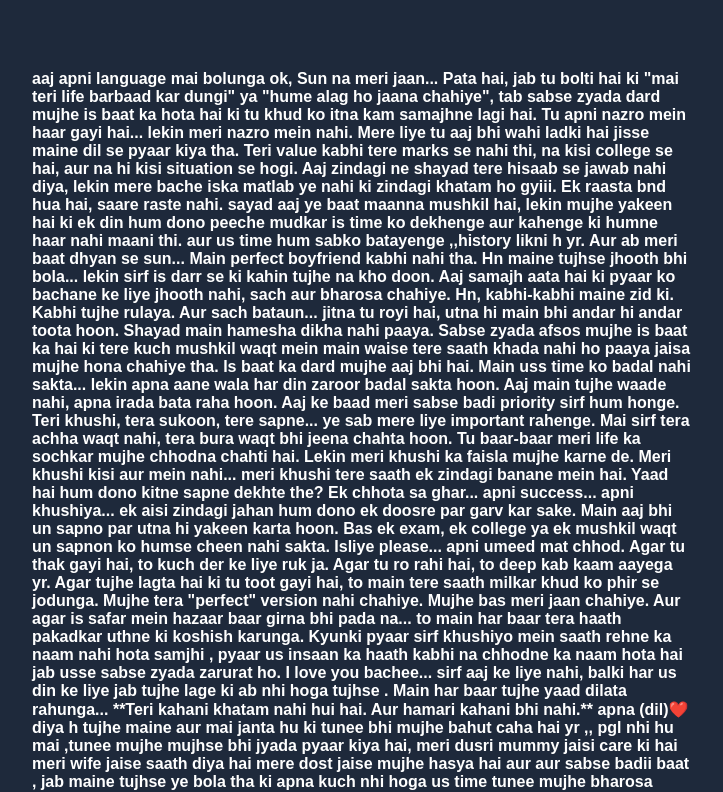
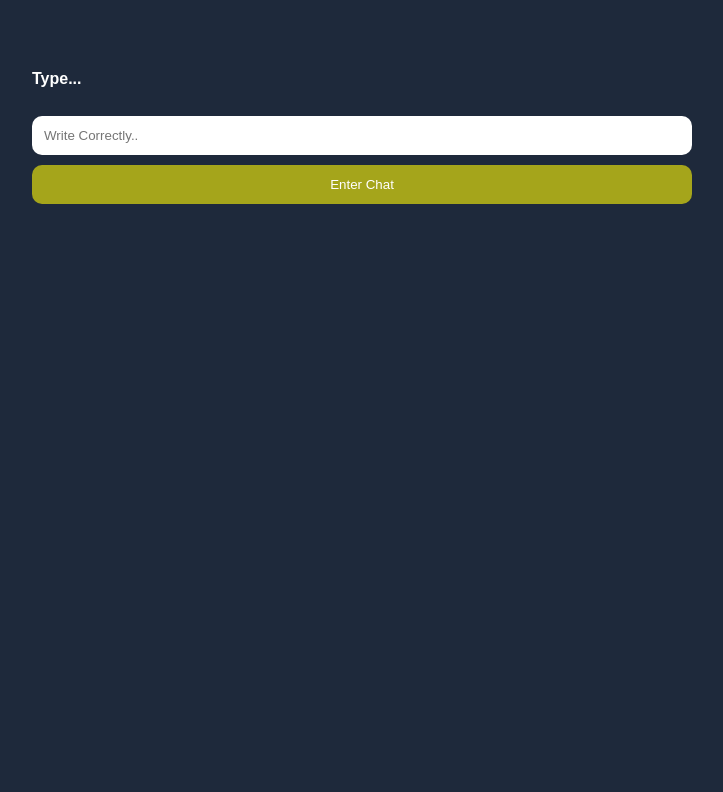
Before and after one commit to dekisugi188-lgtm/bubududu, a website: page public/index.html in a window 1280 px wide. Shown: the top 792 px of the page, without its empty margins (278-1001 px from the left). Drawn offline with nearby package versions, Linux system fonts and the light colour scheme; no server answers.

Commit message:
final fixed chat

```diff
--- a/public/index.html
+++ b/public/index.html
@@ -326,52 +326,7 @@ max-height:95%;">
 <body>
 
 <div id="login">
-  <h4>
-    aaj apni language mai bolunga ok,
-    Sun na meri jaan...
-Pata hai, jab tu bolti hai ki "mai teri life barbaad kar dungi" ya "hume alag ho jaana chahiye", tab sabse zyada dard mujhe is baat ka hota hai ki tu khud ko itna kam samajhne lagi hai.
-Tu apni nazro mein haar gayi hai... lekin meri nazro mein nahi. Mere liye tu aaj bhi wahi ladki hai jisse maine dil se pyaar kiya tha. Teri value kabhi tere marks se nahi thi, na kisi college se hai, aur na hi kisi situation se hogi.
-Aaj zindagi ne shayad tere hisaab se jawab nahi diya, lekin mere bache iska matlab ye nahi ki zindagi khatam ho gyiii. Ek raasta bnd hua hai, saare raste nahi. sayad aaj ye baat maanna mushkil hai, lekin mujhe yakeen hai ki ek din hum dono peeche mudkar is time ko dekhenge aur kahenge ki humne haar nahi maani thi.
-aur us time hum sabko batayenge ,,history likni h yr.
-Aur ab meri baat dhyan se sun...
-Main perfect boyfriend kabhi nahi tha.
-Hn maine tujhse jhooth bhi bola... lekin sirf is darr se ki kahin tujhe na kho doon. Aaj samajh aata hai ki pyaar ko bachane ke liye jhooth nahi, sach aur bharosa chahiye.
-Hn, kabhi-kabhi maine zid ki. Kabhi tujhe rulaya. Aur sach bataun... jitna tu royi hai, utna hi main bhi andar hi andar toota hoon. Shayad main hamesha dikha nahi paaya.
-Sabse zyada afsos mujhe is baat ka hai ki tere kuch mushkil waqt mein main waise tere saath khada nahi ho paaya jaisa mujhe hona chahiye tha. Is baat ka dard mujhe aaj bhi hai. Main uss time ko badal nahi sakta... lekin apna aane wala har din zaroor badal sakta hoon.
-Aaj main tujhe waade nahi, apna irada bata raha hoon.
-Aaj ke baad meri sabse badi priority sirf hum honge. Teri khushi, tera sukoon, tere sapne... ye sab mere liye important rahenge. Mai sirf tera achha waqt nahi, tera bura waqt bhi jeena chahta hoon.
-Tu baar-baar meri life ka sochkar mujhe chhodna chahti hai. Lekin meri khushi ka faisla mujhe karne de. Meri khushi kisi aur mein nahi... meri khushi tere saath ek zindagi banane mein hai.
-
-Yaad hai hum dono kitne sapne dekhte the? Ek chhota sa ghar... apni success... apni khushiya... ek aisi zindagi jahan hum dono ek doosre par garv kar sake.
-Main aaj bhi un sapno par utna hi yakeen karta hoon.
-
-Bas ek exam, ek college ya ek mushkil waqt un sapnon ko humse cheen nahi sakta.
-Isliye please... apni umeed mat chhod.
-Agar tu thak gayi hai, to kuch der ke liye ruk ja. Agar tu ro rahi hai, to deep kab kaam aayega yr. Agar tujhe lagta hai ki tu toot gayi hai, to main tere saath milkar khud ko phir se jodunga.
-
-Mujhe tera "perfect" version nahi chahiye.
-Mujhe bas meri jaan chahiye.
-
-Aur agar is safar mein hazaar baar girna bhi pada na... to main har baar tera haath pakadkar uthne ki koshish karunga. Kyunki pyaar sirf khushiyo mein saath rehne ka naam nahi hota samjhi , pyaar us insaan ka haath kabhi na chhodne ka naam hota hai jab usse sabse zyada zarurat ho.
-I love you bachee... sirf aaj ke liye nahi, balki har us din ke liye jab tujhe lage ki ab nhi hoga tujhse . Main har baar tujhe yaad dilata rahunga...
-
-**Teri kahani khatam nahi hui hai. Aur hamari kahani bhi nahi.**
-apna (dil)❤️ diya h tujhe maine aur mai janta hu ki tunee bhi mujhe bahut caha hai yr ,, pgl nhi hu mai ,tunee mujhe mujhse bhi jyada pyaar kiya hai, meri dusri mummy jaisi care ki hai meri wife jaise saath diya hai mere dost jaise mujhe hasya hai aur
-
-aur sabse badii baat , jab maine tujhse ye bola tha ki apna kuch nhi hoga us time tunee mujhe bharosa dilaya ki hum kr lenge toh aaj humari baari h jaan
- eik exam hum dono ki life decide nhi krega beta ,, abhi bahut raaste h yr,mai aap per beilve krta hu khud se jyada,
-
-
- oh yrr ye hai mera asli roop bs kbhi aapke saamne aa hi nhi paya is roop ,
-  subah ke 4 bj gye bhaisab ,,
-
-  chlo aap isko aaram se padho 1 baar nhi kam se kam 10 baar , ye sirf line nhi h ye meri wo feelings hai jo kbhi bol nhi paunga aapke samne but yeh dil mai rehti h
-
-  bye mere bache mera pyaar,,jab isko ache se padh lo toh aajaana hum wait kr rahe h aapka
-  ,,
-  waiting u mera babu, 3:00-3:30 tk aajana janu waps
-
-
+  <h4>Type...
   </h4><br>
   <input id="room" type="password" placeholder="Write Correctly..">
   <button onclick="join()">Enter Chat</button>
```
